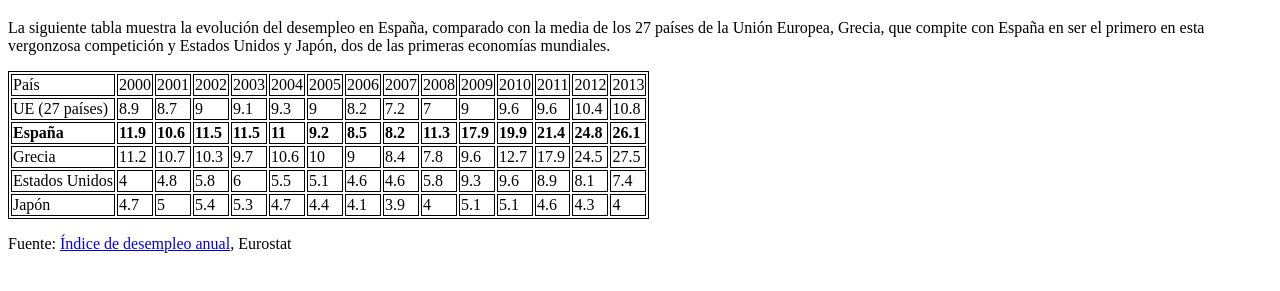
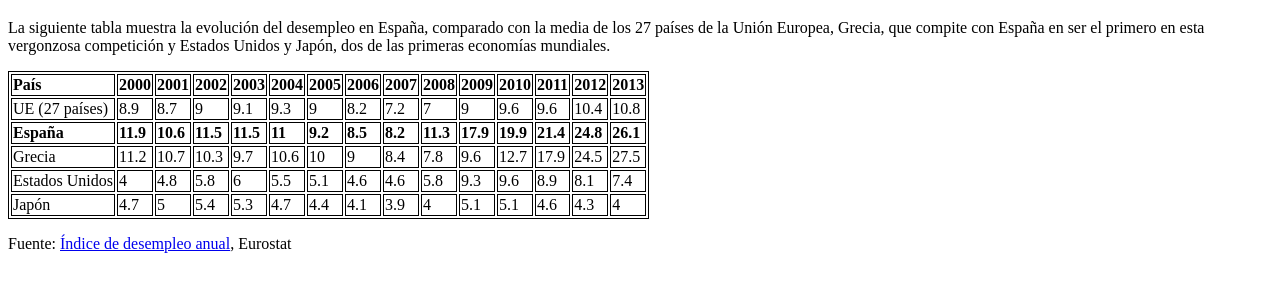
Before and after one commit to ArandaLidia/LenguajeMarcas, a plain HTML site: page Ejercicios Básicos/10Tablas1.html in a window 1280 px wide. Shown: the part 61-352 px from the top of the page. Drawn offline with Linux system fonts and the light colour scheme.

Commit message:
Update 10Tablas1.html

```diff
--- a/Ejercicios Básicos/10Tablas1.html
+++ b/Ejercicios Básicos/10Tablas1.html
@@ -24,21 +24,21 @@
 
       <table>
         <tr>
-          <td>País</td>
-          <td>2000</td>
-          <td>2001</td>
-          <td>2002</td>
-          <td>2003</td>
-          <td>2004</td>
-          <td>2005</td>
-          <td>2006</td>
-          <td>2007</td>
-          <td>2008</td>
-          <td>2009</td>
-          <td>2010</td>
-          <td>2011</td>
-          <td>2012</td>
-          <td>2013</td>
+          <td><strong>País</strong></td>
+          <td><strong>2000</strong></td>
+          <td><strong>2001</strong></td>
+          <td><strong>2002</strong></td>
+          <td><strong>2003</strong></td>
+          <td><strong>2004</strong></td>
+          <td><strong>2005</strong></td>
+          <td><strong>2006</strong></td>
+          <td><strong>2007</strong></td>
+          <td><strong>2008</strong></td>
+          <td><strong>2009</strong></td>
+          <td><strong>2010</strong></td>
+          <td><strong>2011</strong></td>
+          <td><strong>2012</strong></td>
+          <td><strong>2013</strong></td>
         </tr>
         <tr>
           <td>UE (27 países)</td>
```
